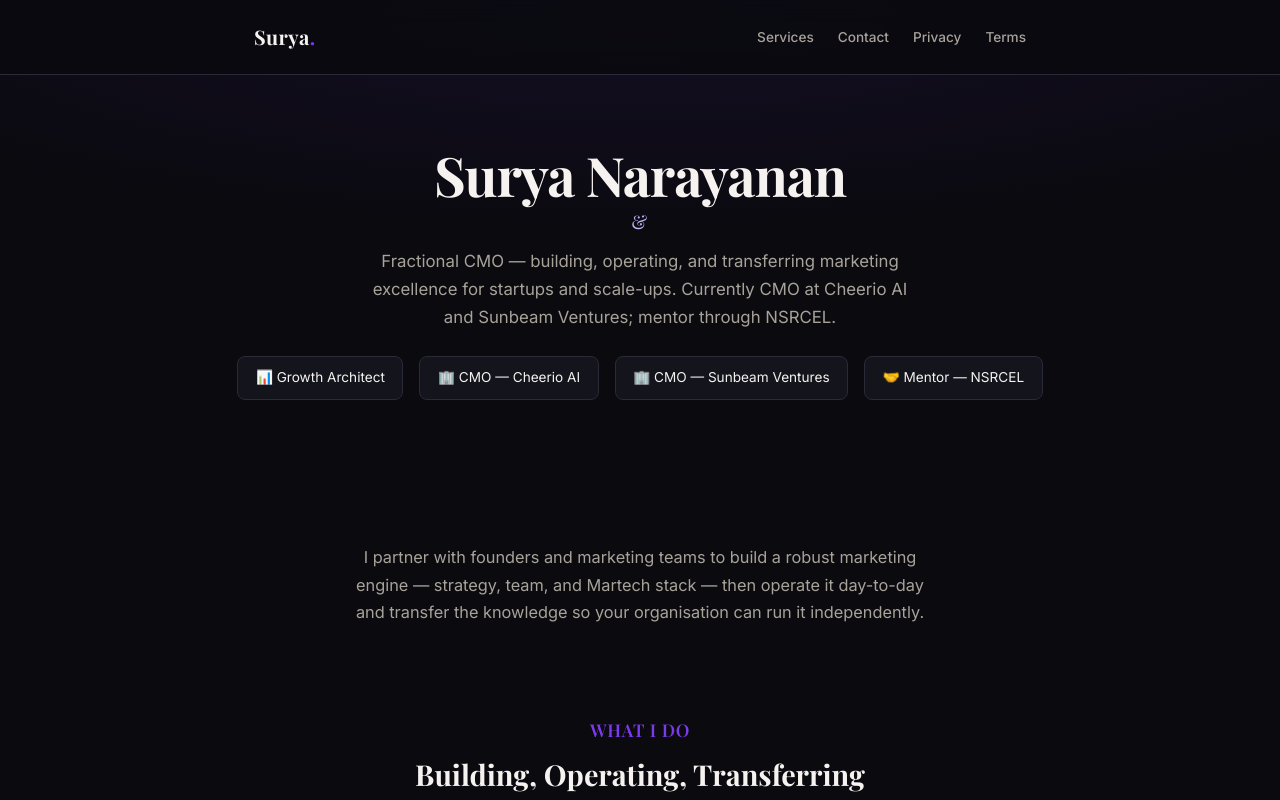
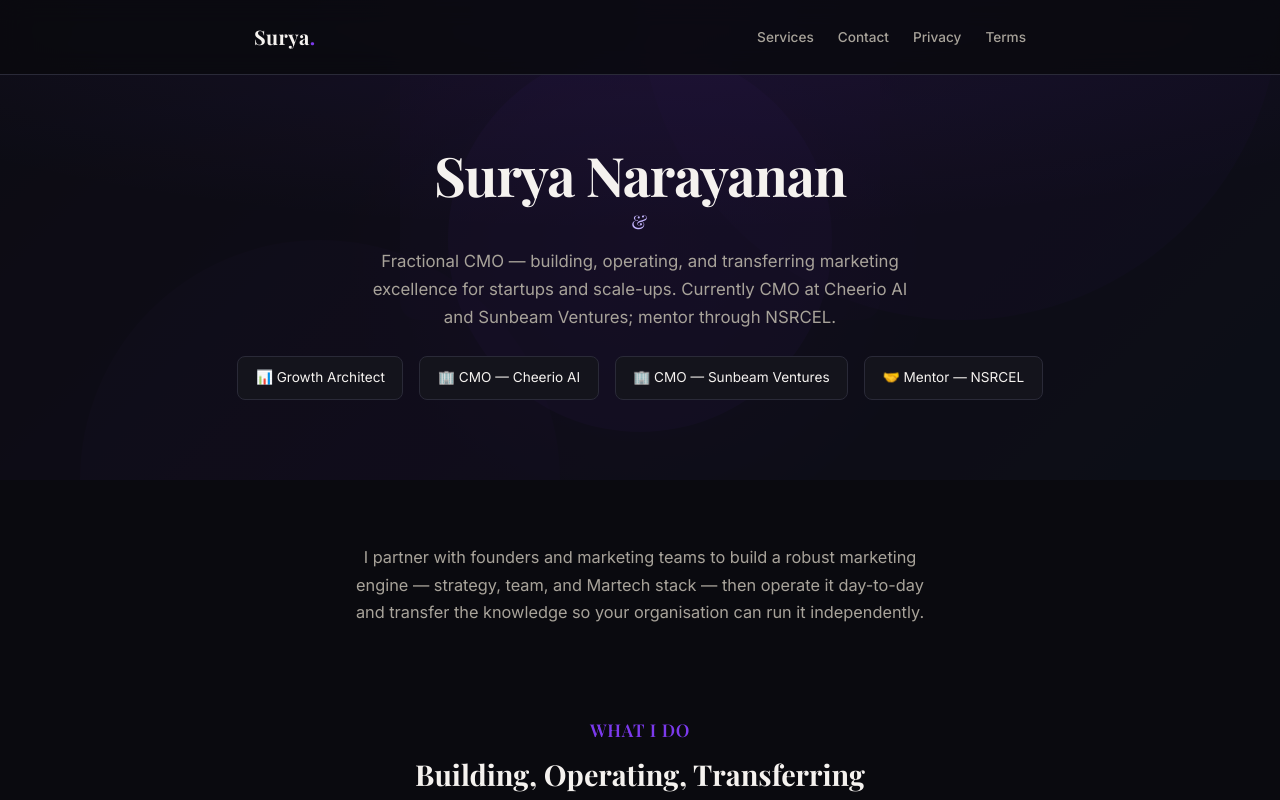
Before and after one commit to heliosurya/heliosurya.github.io, a plain HTML site: page index.html in a window 1280 px wide. Shown: the top 800 px of the page. Drawn offline with nearby package versions, Linux system fonts and the light colour scheme; a web font is replaced by a local one.

Commit message:
Add hero image, on-site/face-to-face wording, workshop sections

```diff
--- a/index.html
+++ b/index.html
@@ -101,6 +101,28 @@
       inset: 0;
       background: radial-gradient(120% 80% at 50% 0%, rgba(124, 58, 237, 0.10) 0%, transparent 60%);
       pointer-events: none;
+    }
+
+    .hero-img {
+      position: absolute;
+      inset: 0;
+      background: linear-gradient(135deg, #1a1a2e 0%, #2a1a4a 50%, #1a2a4a 100%);
+      display: flex;
+      align-items: center;
+      justify-content: center;
+      opacity: 0.15;
+      pointer-events: none;
+      z-index: 0;
+    }
+
+    .hero-img .glow {
+      position: absolute;
+      width: 600px;
+      height: 600px;
+      border-radius: 50%;
+      background: radial-gradient(circle, rgba(124, 58, 237, 0.25) 0%, transparent 70%);
+      pointer-events: none;
+      z-index: 0;
     }
 
     .hero-inner {
@@ -335,6 +357,21 @@
   </header>
 
   <section class="hero" id="top">
+    <div class="hero-img">
+      <div class="glow"></div>
+      <svg viewBox="0 0 800 600" xmlns="http://www.w3.org/2000/svg">
+        <defs>
+          <linearGradient id="g1" x1="0%" y1="0%" x2="100%" y2="100%">
+            <stop offset="0%" stop-color="#7c3aed"/>
+            <stop offset="100%" stop-color="#6d28d9"/>
+          </linearGradient>
+        </defs>
+        <circle cx="600" cy="150" r="200" fill="url(#g1)" opacity="0.2"/>
+        <circle cx="200" cy="450" r="150" fill="url(#g1)" opacity="0.15"/>
+        <rect x="250" y="150" width="300" height="200" rx="12" fill="url(#g1)" opacity="0.12"/>
+        <circle cx="400" cy="300" r="120" fill="rgba(124,58,237,0.3)"/>
+      </svg>
+    </div>
     <div class="hero-inner">
       <h1>
         Surya Narayanan
@@ -383,7 +420,7 @@
     <div class="services-grid">
       <div class="service-card">
         <h3>Corporate Workshops</h3>
-        <p>Hands-on marketing sessions for teams — funnel analytics, content strategy, Martech stack reviews, and growth experiments tailored to your org's stage and goals.</p>
+        <p>Hands-on marketing sessions for teams — funnel analytics, content strategy, Martech stack reviews, and growth experiments tailored to your org's stage and goals. Runs <strong>on-site and face-to-face</strong> or <strong>virtual</strong>, depending on what suits your team.</p>
       </div>
       <div class="service-card">
         <h3>Student &amp; Teacher Sessions</h3>
```
